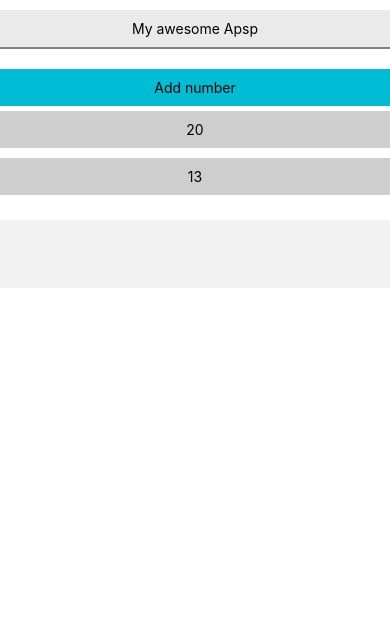
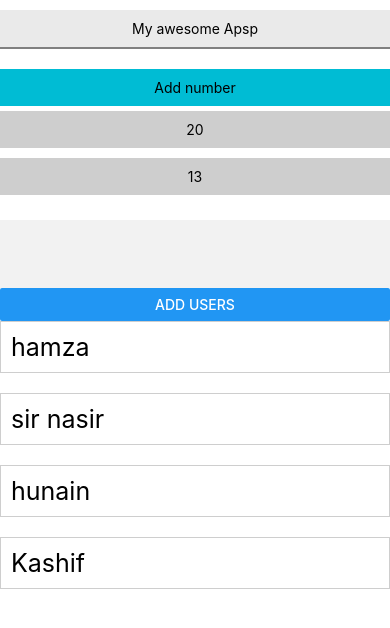
Before and after one commit to Hamzakhann/rn-practice, a React Native app: screen / in a window 390 px wide. Shown: the top 628 px of the page. Built offline with nearby package versions, Linux system fonts and the light colour scheme.

Commit message:
added button and add user functionality

```diff
--- a/src/input/Input.js
+++ b/src/input/Input.js
@@ -1,14 +1,24 @@
 import React , {Component} from 'react';
-import {StyleSheet, Text, View , TouchableWithoutFeedback, TextInput }  from 'react-native';
+import {StyleSheet, View ,Text, TextInput , Button }  from 'react-native';
 
 class Input extends Component{
     state = {
-        myInput :""
+        myInput :"",
+        users : ['hamza' , 'sir nasir' , 'hunain' , 'Kashif']
     }
 
     onChangeInput = (value)=>{
         this.setState({
-            myInput:value
+            myInput:value,
+        })
+    }
+
+    onAddUser = () =>{
+        this.setState(previousState => {
+            return{
+                myInput:'',
+                users:[...previousState.users, previousState.myInput]
+            }
         })
     }
     render(){
@@ -23,6 +33,15 @@ class Input extends Component{
             editable={true}
             autoCapitalize={"words"}
             />
+            <Button
+            title="Add Users"
+            onPress = {this.onAddUser}
+             />
+             {
+                 this.state.users.map((user) => (
+                    <Text style={styles.users} key={user} >{user}</Text>
+                 ))
+             }
             </View>
 
         )
@@ -39,6 +58,13 @@ const styles = StyleSheet.create({
         marginTop:20,
         fontSize:20,
         padding: 10
+    },
+    users:{
+        fontSize:25,
+        borderWidth: 1,
+        borderColor: '#cecece',
+        padding:10,
+        marginBottom:20
     }
 })
 
```
